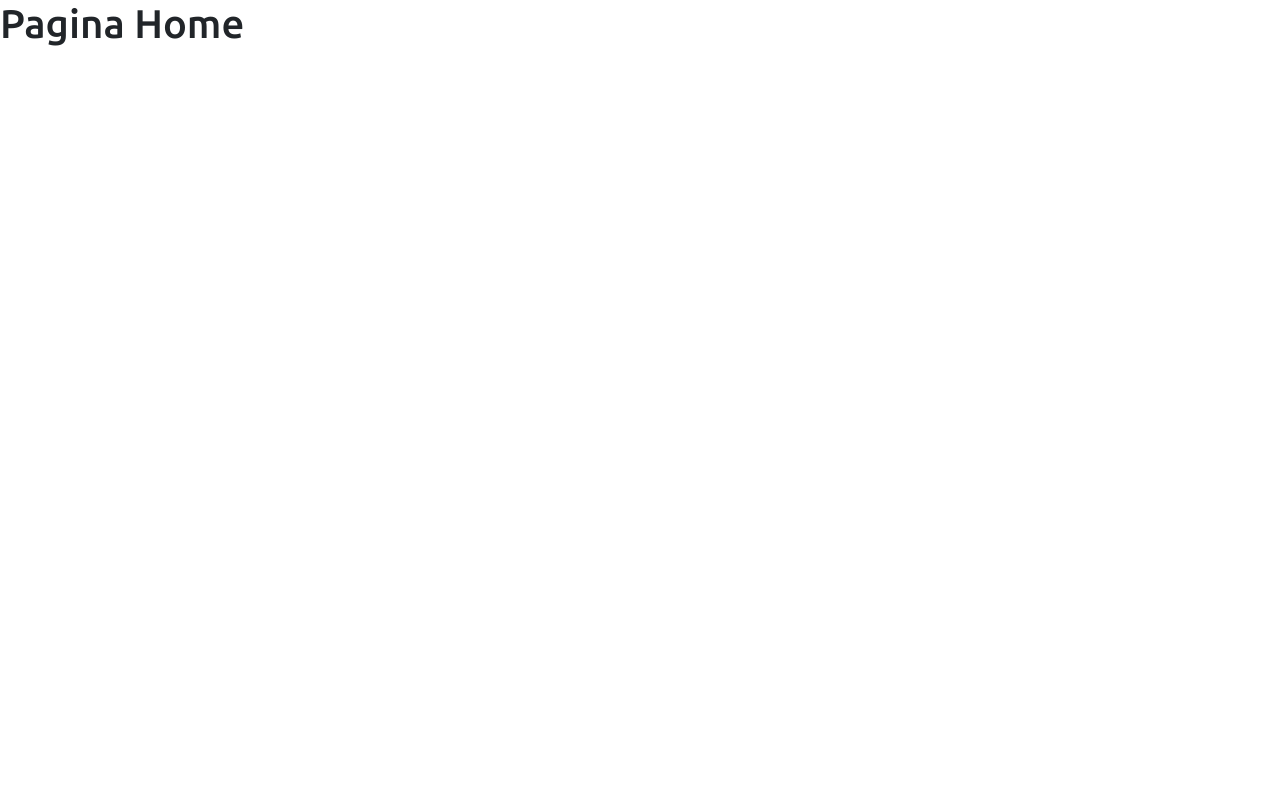
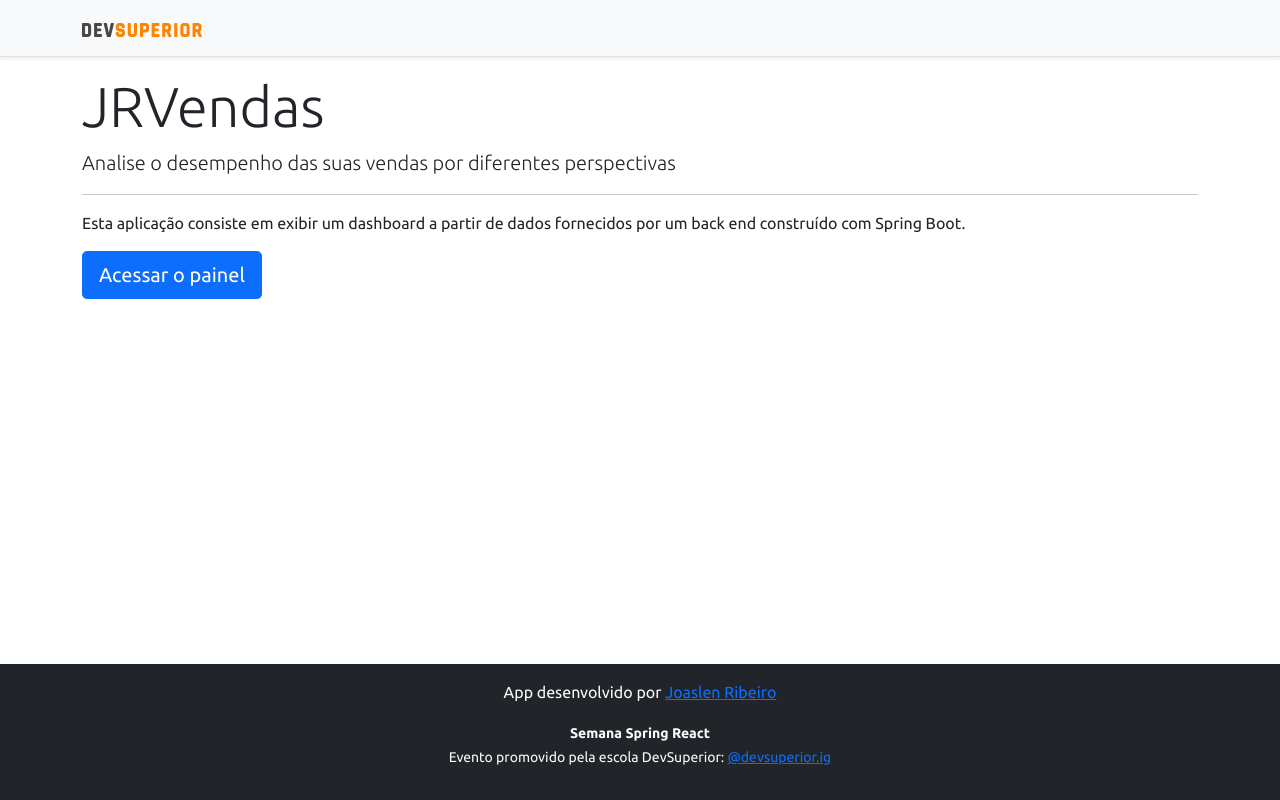
Before and after one commit to Joaslen-Ribeiro/projeto-spring-react, a React (Create React App) app in the folder frontend/frontend/: page / in a window 1280 px wide. Built offline with nearby package versions, Linux system fonts and the light colour scheme.

Commit message:
home navigation

```diff
--- a/frontend/frontend/src/App.tsx
+++ b/frontend/frontend/src/App.tsx
@@ -8,5 +8,4 @@ function App() {
 
   );
 }
-
 export default App;
--- a/frontend/frontend/src/components/NavBar/index.tsx
+++ b/frontend/frontend/src/components/NavBar/index.tsx
@@ -1,11 +1,14 @@
 import ImgDsDark from 'assets/img/ds-dark.svg'
+import { Link } from 'react-router-dom';
 
-const  NavBar = () => {
+const NavBar = () => {
   return (
     <div className="d-flex flex-column flex-md-row align-items-center p-3 px-md-4 mb-3 bg-light border-bottom shadow-sm">
       <div className="container">
         <nav className="my-2 my-md-0 mr-md-3">
+          <Link to="/">
             <img src={ImgDsDark} alt="DevSuperior" width="120" />
+            </Link>
         </nav>
       </div>
     </div>
--- a/frontend/frontend/src/pages/Home/index.tsx
+++ b/frontend/frontend/src/pages/Home/index.tsx
@@ -1,9 +1,24 @@
+import Footer from "components/Footer";
+import NavBar from "components/NavBar";
+import { Link } from "react-router-dom";
+
 const Home = () => {
     return (
-        <div >
-            <h1> Pagina Home</h1>
-
+        <>
+        <NavBar/>
+        <div className="container">
+            <div className="jumbotron">
+                <h1 className="display-4">JRVendas</h1>
+                <p className="lead">Analise o desempenho das suas vendas por diferentes perspectivas</p>
+                <hr />
+                <p>Esta aplicação consiste em exibir um dashboard a partir de dados fornecidos por um back end construído com Spring Boot.</p>
+                <Link className="btn btn-primary btn-lg" to="/dashboard">
+                    Acessar o painel
+                </Link>
+            </div>
         </div>
+        <Footer/>
+        </>
     );
 }
 
```
Lines whose indentation alone changed are shown as unchanged.
